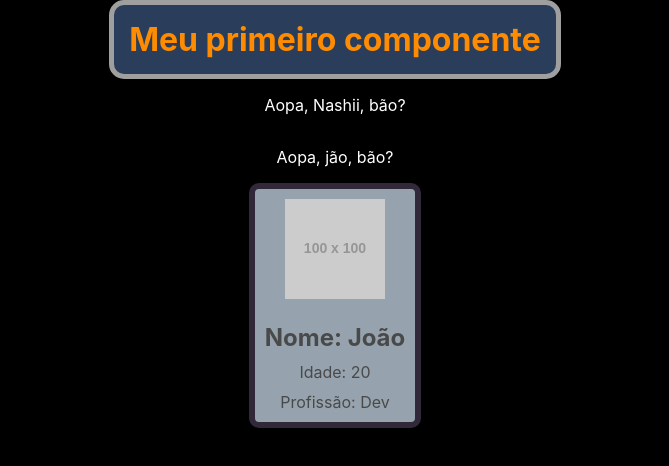
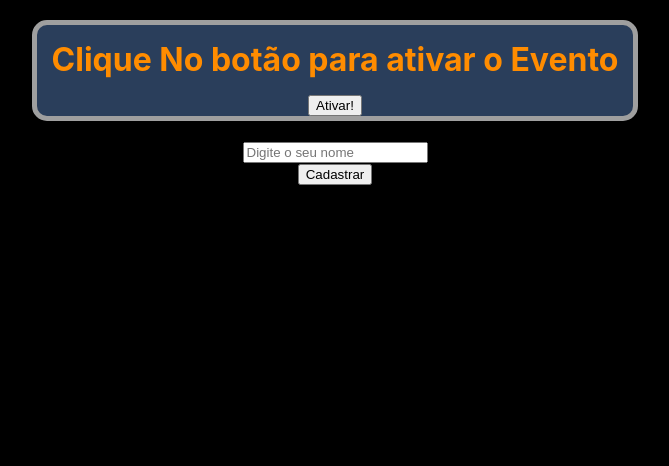
Before and after one commit to NashiCodes/React, a React (Create React App) app: page / in a window 1280 px wide. Shown: the top 466 px of the page, without its empty margins (305-974 px from the left). Built offline with nearby package versions, Linux system fonts and the light colour scheme.

Commit message:
Formulario em REACT

```diff
--- a/src/App.js
+++ b/src/App.js
@@ -1,21 +1,12 @@
 import "./App.css";
-import HelloWorld from "./components/Index.js";
-import SayMyName from "./components/SayMyName";
-import Pessoa from "./components/Pessoa";
+import Event from "./components/Index";
+import Form from "./components/Form";
 
 function App() {
-  const nome = "jão";
   return (
     <div className="App">
-      <HelloWorld />
-      <SayMyName name="Nashii" />
-      <SayMyName name={nome} />
-      <Pessoa
-        name="João"
-        age="20"
-        prof="Dev"
-        foto="https://via.placeholder.com/100"
-      />
+      <Event number="1" />
+      <Form />
     </div>
   );
 }
--- /dev/null
+++ b/src/components/Form.js
@@ -0,0 +1,21 @@
+function Form() {
+  function Cadastro(e) {
+    e.preventDefault();
+    console.log(`Usuario cadastrado`);
+  }
+
+  return (
+    <div>
+      <form onSubmit={Cadastro}>
+        <div>
+          <input type="text" placeholder="Digite o seu nome" />
+        </div>
+        <div>
+          <input type="submit" value="Cadastrar" />
+        </div>
+      </form>
+    </div>
+  );
+}
+
+export default Form;
--- a/src/components/Index.js
+++ b/src/components/Index.js
@@ -1,11 +1,17 @@
 import styles from "./Index.module.css";
 
-function HelloWorld() {
+function Event({ number }) {
+
+  function MeuEvento() {
+    console.log(`ESSE BOTÃO FOI ATIVADO ${number}`);
+  }
+
   return (
-      <div className={styles.IContainer}>
-          <h1 className={styles.IContent}>Meu primeiro componente</h1>
+    <div className={styles.IContainer}>
+      <h1 className={styles.IContent}>Clique No botão para ativar o Evento</h1>
+      <button onClick={MeuEvento}>Ativar!</button>
     </div>
   );
 }
 
-export default HelloWorld;
+export default Event;
--- a/src/components/Index.module.css
+++ b/src/components/Index.module.css
@@ -2,6 +2,7 @@
   background-color: rgb(42, 62, 91);
   border: 5px solid rgb(159, 159, 159);
   border-radius: 15px;
+  margin: 20px;
 }
 
 .IContent {
--- a/src/components/Pessoa.js
+++ /dev/null
@@ -1,14 +0,0 @@
-import styles from './Pessoa.module.css'
-
-function Pessoa({ name, age, prof, foto }) {
-  return (
-    <div className={styles.PessoaContainer}>
-      <img className={styles.PessoaContent} src={foto} alt={name} />
-      <h2 className={styles.PessoaContent}>Nome: {name}</h2>
-      <p className={styles.PessoaContent}>Idade: {age}</p>
-      <p className={styles.PessoaContent}>Profissão: {prof}</p>
-    </div>
-  );
-}
-
-export default Pessoa;
--- a/src/components/Pessoa.module.css
+++ /dev/null
@@ -1,10 +0,0 @@
-.PessoaContainer{
-    background-color: rgb(150, 163, 174);
-    border: 6px solid rgb(49, 41, 57);
-    border-radius: 10px;
-}
-
-.PessoaContent{
-    color: rgb(73, 73, 73);
-    margin: 10px;
-}
--- a/src/components/SayMyName.js
+++ /dev/null
@@ -1,9 +0,0 @@
-function SayMyName(props) {
-  return (
-    <div>
-          <p>Aopa, {props.name}, bão?</p>
-    </div>
-  );
-}
-
-export default SayMyName;
```
